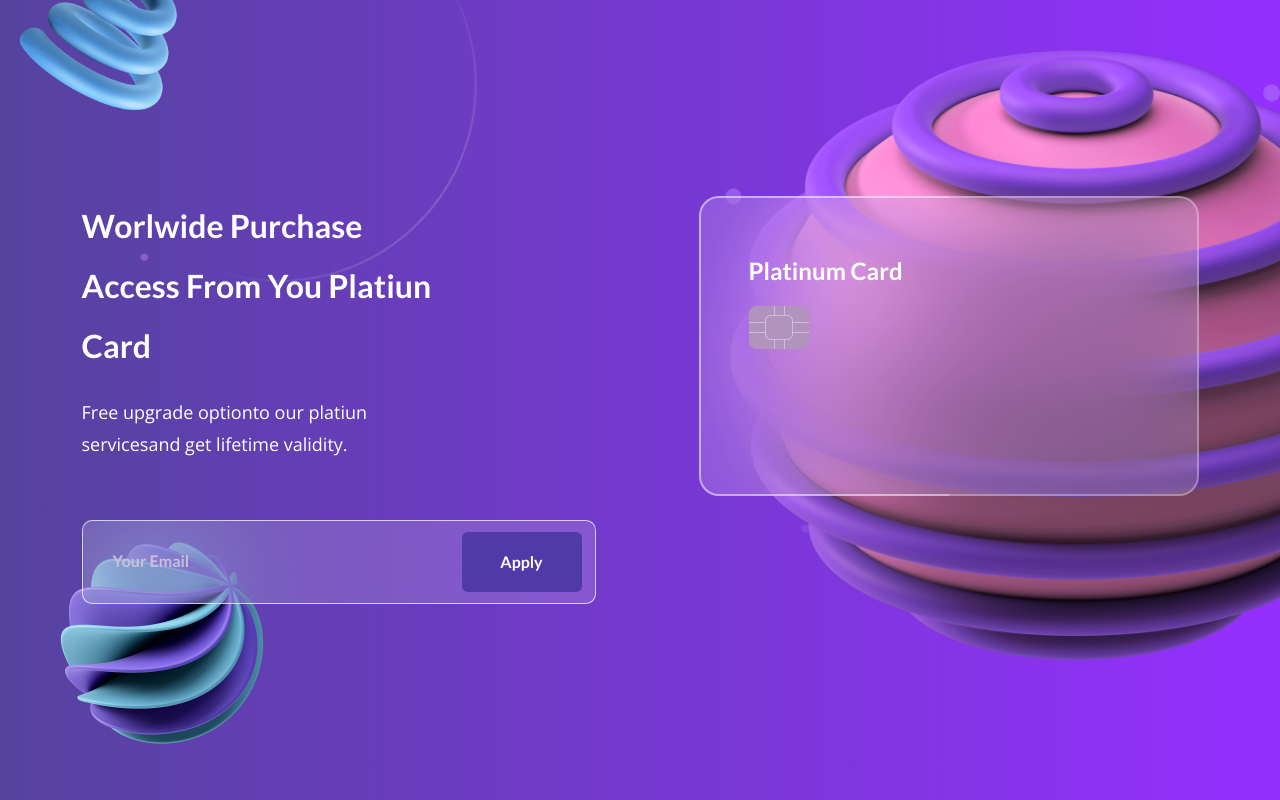
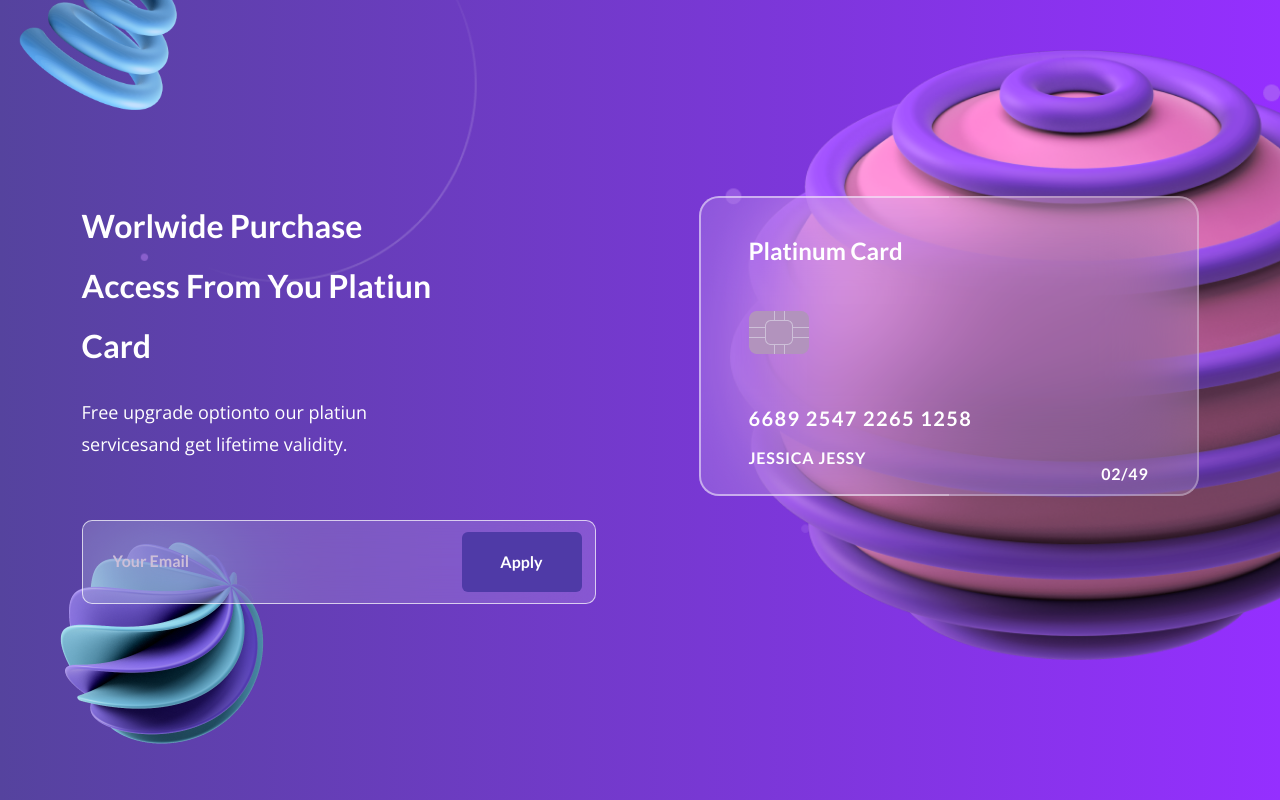
Before and after one commit to dmssantos/glassmorphism, a plain HTML site: page index.html in a window 1280 px wide. Drawn offline with nearby package versions, Linux system fonts and the light colour scheme.

Commit message:
Styled card

```diff
--- a/index.html
+++ b/index.html
@@ -34,7 +34,19 @@
           <div class="card__chip">
             <img src="./_glass/chip.png">
           </div>
-          <div class="card__footer"></div>
+          <div class="card__footer">
+            <div class="card__footer__info">
+              <p class="footer-text footer-text--big">
+                6689 2547 2265 1258
+              </p>
+              <p class="footer-text">
+                Jessica Jessy
+              </p>
+            </div>
+            <div class="footer-text">
+              02/49
+            </div>
+          </div>
         </div>
       </div>
     </div>
--- a/style.css
+++ b/style.css
@@ -168,4 +168,61 @@ body {
   font-style: 20px;
   line-height: 30px;
   color: #fff;
+  margin-top: 0;
+  margin-bottom: 45px;
 }
+
+.card__chip {
+  margin-bottom: 45px;
+}
+
+.card__chip img {
+  width: 60px;
+  height: 43px;
+}
+
+.card__footer {
+  display: flex;
+  justify-content: space-between;
+}
+
+.card__footer div:nth-child(2) {
+  display: flex;
+  justify-content: center;
+  align-items: flex-end;
+}
+
+.card__footer .card__footer-info p {
+  font-family: Lato, sans-serif;
+  font-style: normal;
+  font-weight: normal;
+  color: #fff;
+}
+
+.card__footer .card__footer-info p {
+  margin: 0;
+  font-size: 20px;
+  line-height:30px;
+}
+
+.card__footer .card__footer-info p:first-child {
+  margin-bottom: 8px;
+}
+
+.footer-text {
+  font-family: Lato, sans-serif;
+  font-weight: normal;
+  font-style: normal;
+  color: #fff;
+  text-transform: uppercase;
+  letter-spacing: 0.05em;
+  font-size: 16px;
+  line-height: 18px;
+}
+
+.footer-text--big {
+  letter-spacing: 0.07em;
+  font-size: 20px;
+  line-height: 30px;
+  margin: 0;
+}
```
